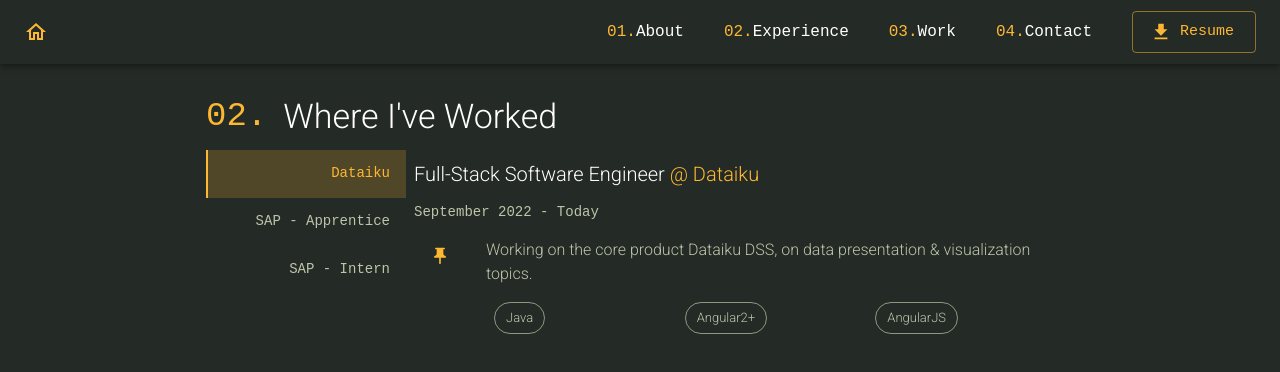
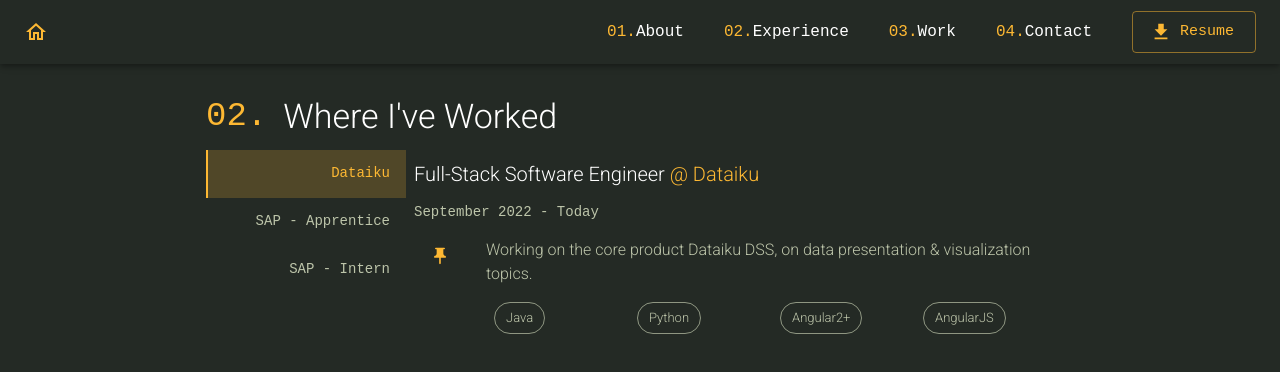
Before and after one commit to chomelc/Portfolio, a React (Create React App) app: page /#/ in a window 1280 px wide. Both pictures are taken after a click on the link "Experience". Shown: the top 372 px of the page. Built offline with nearby package versions, Linux system fonts and the light colour scheme.

Commit message:
Adding python to the current experience

```diff
--- a/src/components/Experience/DataikuExperience.tsx
+++ b/src/components/Experience/DataikuExperience.tsx
@@ -30,13 +30,16 @@ export default function ApprenticeshipExperience() {
           <Stack direction="column" spacing={1}>
             <ListItemText primary="Working on the core product Dataiku DSS, on data presentation & visualization topics." />
             <Grid container direction="row" spacing={1} alignItems="center">
-              <Grid item xs={6} md={4}>
+              <Grid item xs={6} md={3}>
                 <Chip label="Java" color="primary" variant="outlined" />
               </Grid>
-              <Grid item xs={6} md={4}>
+              <Grid item xs={6} md={3}>
+                <Chip label="Python" color="primary" variant="outlined" />
+              </Grid>
+              <Grid item xs={6} md={3}>
                 <Chip label="Angular2+" color="primary" variant="outlined" />
               </Grid>
-              <Grid item xs={12} md={4}>
+              <Grid item xs={6} md={3}>
                 <Chip label="AngularJS" color="primary" variant="outlined" />
               </Grid>
             </Grid>
```
